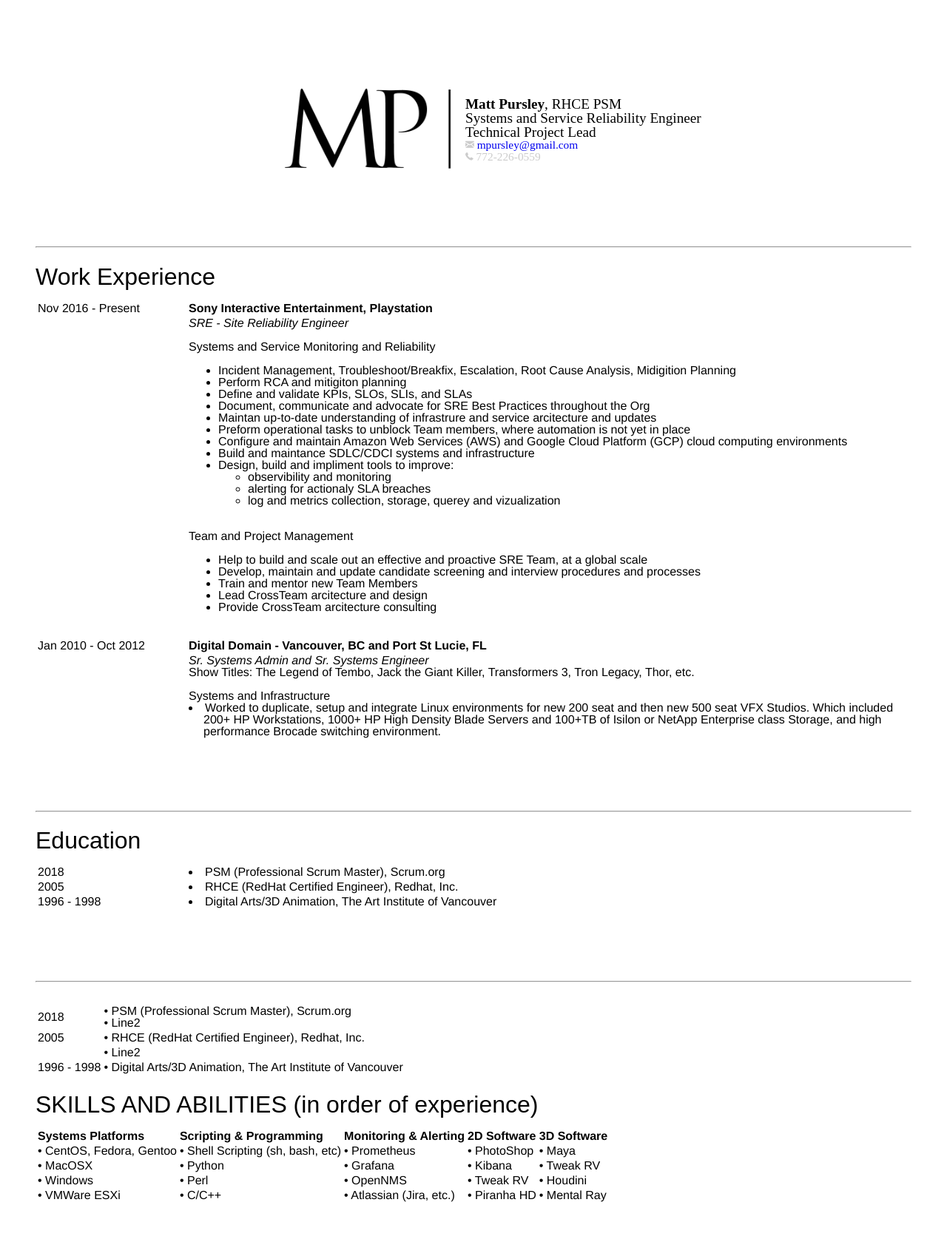
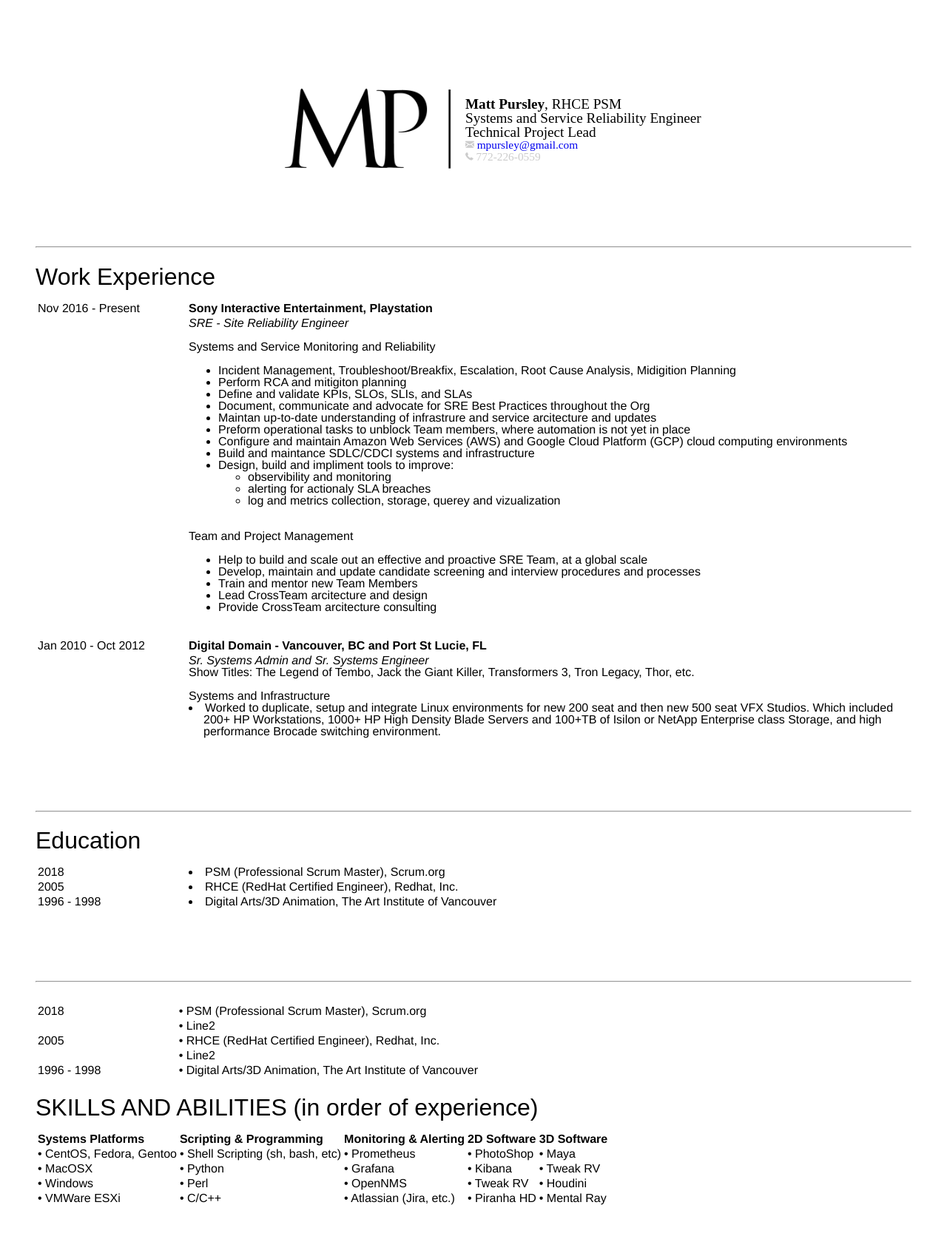
Before and after one commit to mpursley/mpursley.github.io, a Jekyll site: the page built from index_resume_short.md, in a window 1280 px wide. Shown: the whole page at 74% size. Built offline with Jekyll 4.4.1, drawn with Linux system fonts in a browser that asks for light colours.

Commit message:
Update index_resume_short.md

```diff
--- a/index_resume_short.md
+++ b/index_resume_short.md
@@ -127,12 +127,13 @@ title: Matt Pursley's CV
 <br><br><br><br>
 <hr>
 
-|          	|                                                                        	|
-|:---------------------------------------------	|------------------------------------------------------------------------	|
-|2018  |  • PSM (Professional Scrum Master), Scrum.org<br> • Line2 |
-|2005	             |  • RHCE (RedHat Certified Engineer), Redhat, Inc. |
+|&nbsp;&nbsp;&nbsp;&nbsp;&nbsp;&nbsp;&nbsp;&nbsp;&nbsp;&nbsp;&nbsp;&nbsp;&nbsp;&nbsp;&nbsp;&nbsp;&nbsp;&nbsp;&nbsp;&nbsp;&nbsp;&nbsp;&nbsp;&nbsp;&nbsp;&nbsp;&nbsp;&nbsp;&nbsp;&nbsp;&nbsp;&nbsp;&nbsp;&nbsp;&nbsp;&nbsp;&nbsp;&nbsp;&nbsp;&nbsp;&nbsp;&nbsp;          	                                    |
+|:---                                         	|---
+|2018  |  • PSM (Professional Scrum Master), Scrum.org
+|&nbsp;	             |  • Line2
+|2005	             |  • RHCE (RedHat Certified Engineer), Redhat, Inc.
 |&nbsp;	             |  • Line2 |
-|1996 - 1998|  • Digital Arts/3D Animation, The Art Institute of Vancouver |
+|1996 - 1998|  • Digital Arts/3D Animation, The Art Institute of Vancouver
 
 ## SKILLS AND ABILITIES (in order of experience)
 
```
